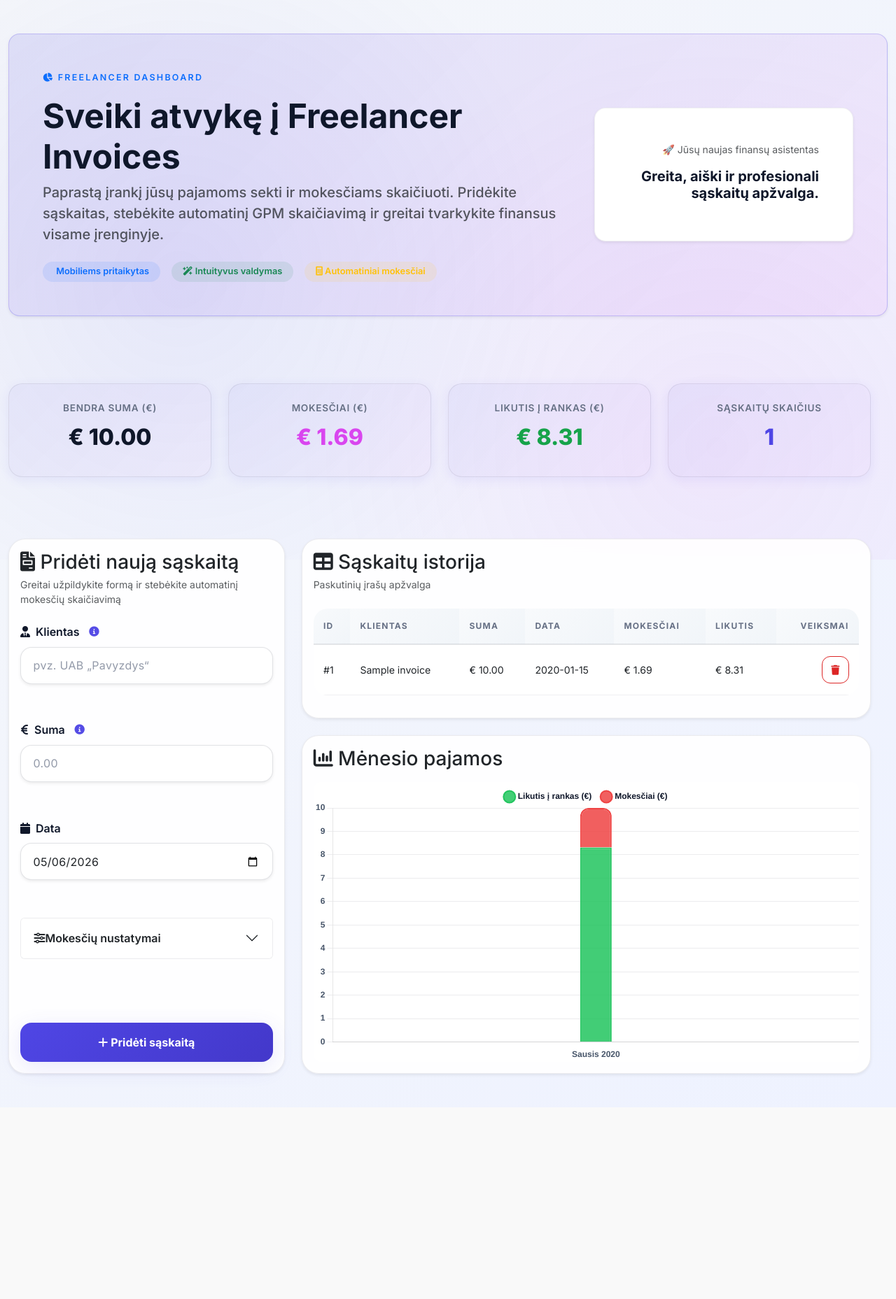
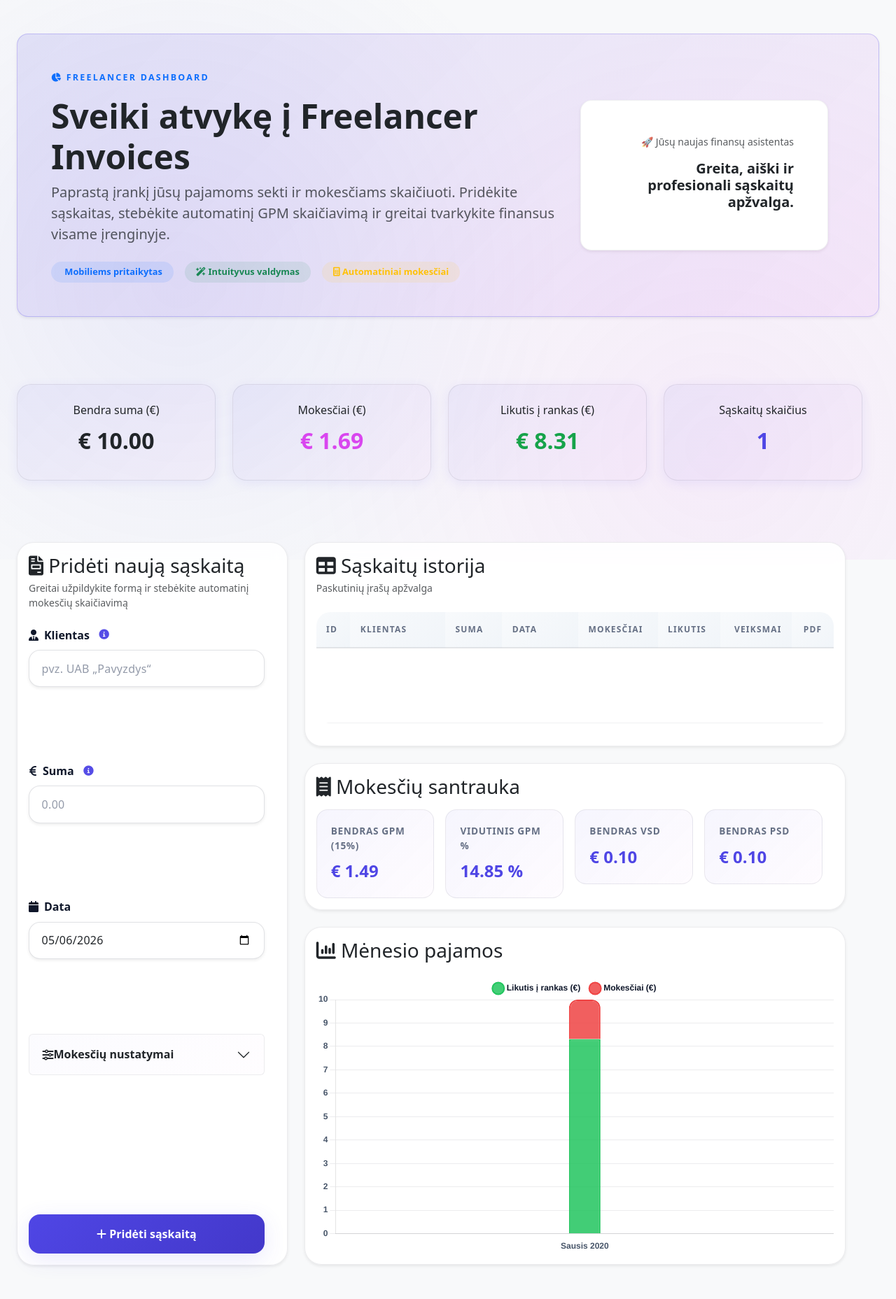
Before and after one commit to db290121-coder/websaito-kurimas, a Flask app: page / in a window 1280 px wide. Shown: the whole page at 70% size. Before the commit the page ends 1542 px from the top, so only its background shows below. Run offline with Flask 3, Linux system fonts and the light colour scheme; tables that the repository leaves empty hold one stand-in row (values such as "Sample post"); some libraries are stand-ins or nearby versions.

Commit message:
fixed the invoice database and updated the offers, styles, and scripts

```diff
--- a/pasiulymai.txt
+++ b/pasiulymai.txt
@@ -10,3 +10,5 @@ Lentelė: table-responsive-lg užtikrina, kad tik mobiliame būtų responsive, o
 Chart: Tvirtas height: 350px ir position: relative užtikrina stabilumą.
 
 Mobile: Pridėta white-space: nowrap lentelės ląstelėms ir margin-bottom statistikos kortelėms.
+
+pkill -f "python app.py" || true
--- a/static/script.js
+++ b/static/script.js
@@ -1,4 +1,6 @@
 let incomeChart;
+const STORAGE_KEY = 'invoices_cache';
+const STORAGE_TIMESTAMP = 'invoices_timestamp';
 
 document.addEventListener('DOMContentLoaded', function() {
     // Initialize tooltips
@@ -19,7 +21,19 @@ document.addEventListener('DOMContentLoaded', function() {
 
     // Load initial data
     refreshDashboard();
+
+    // Setup tooltips
+    setupTooltips();
 });
+
+function setupTooltips() {
+    const tooltips = document.querySelectorAll('[data-bs-toggle="tooltip"]');
+    tooltips.forEach(el => {
+        if (!bootstrap.Tooltip.getInstance(el)) {
+            new bootstrap.Tooltip(el);
+        }
+    });
+}
 
 function showToast(message, type = 'success', duration = 3000) {
     const container = document.getElementById('toastContainer');
@@ -82,6 +96,25 @@ function normalizeInvoice(invoice) {
     };
 }
 
+function saveToLocalStorage(invoices) {
+    try {
+        localStorage.setItem(STORAGE_KEY, JSON.stringify(invoices));
+        localStorage.setItem(STORAGE_TIMESTAMP, new Date().toISOString());
+    } catch (e) {
+        console.warn('localStorage save failed:', e);
+    }
+}
+
+function getFromLocalStorage() {
+    try {
+        const data = localStorage.getItem(STORAGE_KEY);
+        return data ? JSON.parse(data) : null;
+    } catch (e) {
+        console.warn('localStorage read failed:', e);
+        return null;
+    }
+}
+
 function updateStatistics(invoices) {
     if (!invoices.length) {
         document.getElementById('statsContainer').style.display = 'none';
@@ -106,32 +139,122 @@ function updateStatistics(invoices) {
     document.getElementById('totalCount').textContent = invoices.length;
 }
 
+function updateSummary(invoices) {
+    if (!invoices.length) {
+        document.getElementById('summaryCard').style.display = 'none';
+        return;
+    }
+
+    document.getElementById('summaryCard').style.display = 'block';
+
+    let totalGPM = 0;
+    let totalVSD = 0;
+    let totalPSD = 0;
+    let totalAmount = 0;
+
+    invoices.forEach(invoice => {
+        totalGPM += invoice.calculated_gpm;
+        totalVSD += invoice.calculated_vsd;
+        totalPSD += invoice.calculated_psd;
+        totalAmount += invoice.amount;
+    });
+
+    const avgGPMPercent = totalAmount > 0 ? ((totalGPM / totalAmount) * 100) : 0;
+
+    document.getElementById('summaryGPM').textContent = '€ ' + totalGPM.toFixed(2);
+    document.getElementById('summaryGPMPercent').textContent = avgGPMPercent.toFixed(2) + ' %';
+    document.getElementById('summaryVSD').textContent = '€ ' + totalVSD.toFixed(2);
+    document.getElementById('summaryPSD').textContent = '€ ' + totalPSD.toFixed(2);
+}
+
+function downloadPDF(invoice) {
+    const { jsPDF } = window.jspdf;
+    const doc = new jsPDF();
+
+    // Title
+    doc.setFontSize(20);
+    doc.text('Sąskaita', 20, 20);
+
+    // Details
+    doc.setFontSize(11);
+    let yPos = 40;
+
+    const details = [
+        ['Sąskaitos ID:', `#${invoice.id}`],
+        ['Klientas:', invoice.client_name],
+        ['Data:', invoice.date],
+        ['Suma (Bruto):', `€ ${invoice.amount.toFixed(2)}`],
+        ['Mokesčiai:', `€ ${invoice.calculated_tax.toFixed(2)}`],
+        ['Likutis į rankas:', `€ ${invoice.calculated_net_income.toFixed(2)}`]
+    ];
+
+    details.forEach(([label, value]) => {
+        doc.text(label, 20, yPos);
+        doc.text(value, 100, yPos);
+        yPos += 8;
+    });
+
+    // Breakdown
+    yPos += 10;
+    doc.setFontSize(12);
+    doc.text('Mokesčių skaičiavimai:', 20, yPos);
+
+    yPos += 8;
+    doc.setFontSize(10);
+    const breakdown = [
+        [`GPM (15%):`, `€ ${invoice.calculated_gpm.toFixed(2)}`],
+        [`VSD:`, `€ ${invoice.calculated_vsd.toFixed(2)}`],
+        [`PSD:`, `€ ${invoice.calculated_psd.toFixed(2)}`]
+    ];
+
+    breakdown.forEach(([label, value]) => {
+        doc.text(label, 20, yPos);
+        doc.text(value, 100, yPos);
+        yPos += 8;
+    });
+
+    const filename = `Saskaitа_${invoice.id}_${invoice.date}.pdf`;
+    doc.save(filename);
+    showToast(`📄 PDF sėkmingai atsisiųstas!`, 'success');
+}
+
 function refreshDashboard() {
     return fetch('/api/invoices')
         .then(response => response.json())
         .then(data => {
             const normalizedInvoices = data.map(normalizeInvoice);
+
+            // Save to localStorage
+            saveToLocalStorage(normalizedInvoices);
+
             const tbody = document.querySelector('#invoiceTable tbody');
             tbody.innerHTML = '';
 
             updateStatistics(normalizedInvoices);
+            updateSummary(normalizedInvoices);
 
             if (!normalizedInvoices.length) {
-                tbody.innerHTML = '<tr><td colspan="7" class="text-center text-muted py-4"><i class="fa-solid fa-inbox"></i> Dar nėra įvestų sąskaitų. Pradėkite nuo formos viršuje!</td></tr>';
+                tbody.innerHTML = '<tr><td colspan="8" class="text-center text-muted py-4"><i class="fa-solid fa-inbox"></i> Dar nėra įvestų sąskaitų. Pradėkite nuo formos viršuje!</td></tr>';
             } else {
                 normalizedInvoices.forEach((invoice, index) => {
                     const row = document.createElement('tr');
-                    row.style.animationDelay = `${index * 50}ms`;
+                    row.className = 'fade-in-row';
+                    row.style.animationDelay = `${index * 80}ms`;
                     row.innerHTML = `
-                        <td>#${invoice.id}</td>
+                        <td><strong>#${invoice.id}</strong></td>
                         <td>${invoice.client_name}</td>
-                        <td>€ ${invoice.amount.toFixed(2)}</td>
-                        <td>${invoice.date}</td>
-                        <td>€ ${invoice.calculated_tax.toFixed(2)}</td>
-                        <td>€ ${invoice.calculated_net_income.toFixed(2)}</td>
+                        <td><strong>€ ${invoice.amount.toFixed(2)}</strong></td>
+                        <td>${new Date(invoice.date).toLocaleDateString('lt-LT')}</td>
+                        <td class="tax-highlight">€ ${invoice.calculated_tax.toFixed(2)}</td>
+                        <td class="net-highlight">€ ${invoice.calculated_net_income.toFixed(2)}</td>
                         <td class="text-end">
                             <button type="button" class="btn btn-sm btn-outline-danger delete-btn" data-id="${invoice.id}" title="Ištrinti sąskaitą">
                                 <i class="fa-solid fa-trash"></i>
+                            </button>
+                        </td>
+                        <td class="text-center">
+                            <button type="button" class="btn btn-sm btn-outline-primary download-pdf-btn" data-invoice='${JSON.stringify(invoice).replace(/'/g, "&apos;")}' title="Atsisiųsti PDF">
+                                <i class="fa-solid fa-file-pdf"></i>
                             </button>
                         </td>
                     `;
@@ -145,7 +268,15 @@ function refreshDashboard() {
                 });
             });
 
+            document.querySelectorAll('.download-pdf-btn').forEach(button => {
+                button.addEventListener('click', function() {
+                    const invoice = JSON.parse(this.getAttribute('data-invoice'));
+                    downloadPDF(invoice);
+                });
+            });
+
             renderInvoiceChart(normalizedInvoices);
+            setupTooltips();
         })
         .catch(error => {
             console.error('Error loading invoices:', error);
--- a/static/style.css
+++ b/static/style.css
@@ -20,13 +20,21 @@
     transition: var(--transition);
 }
 
-body {
-    font-family: 'Inter', system-ui, -apple-system, BlinkMacSystemFont, 'Segoe UI', sans-serif;
-    background: var(--bg);
-    color: var(--text);
-    margin: 0;
-    min-height: 100vh;
-    position: relative;
+html {
+    scroll-behavior: smooth;
+}
+
+/* Main container centering */
+main {
+    margin: 0 auto;
+    display: flex;
+    flex-direction: column;
+    align-items: center;
+    width: 100%;
+}
+
+.row {
+    width: 100%;
 }
 
 /* Premium gradient background */
@@ -304,16 +348,18 @@ body::before {
     padding: 1.15rem;
     border-radius: 1rem;
     transition: var(--transition);
+    background: linear-gradient(135deg, rgba(79, 70, 229, 0.02) 0%, rgba(217, 70, 239, 0.01) 100%);
 }
 
 .accordion-button:not(.collapsed) {
-    background: rgba(79, 70, 229, 0.08);
+    background: rgba(79, 70, 229, 0.1);
     box-shadow: none;
     color: var(--primary);
+    border-bottom: 2px solid rgba(79, 70, 229, 0.2);
 }
 
 .accordion-button:focus {
-    box-shadow: var(--shadow-sm);
+    box-shadow: 0 0 0 3px rgba(79, 70, 229, 0.15);
     border-color: var(--primary);
 }
 
@@ -332,12 +378,45 @@ body::before {
     box-shadow: var(--shadow-sm);
     text-align: center;
     animation: slideIn 0.6s cubic-bezier(0.4, 0, 0.2, 1);
+    transition: all 0.3s cubic-bezier(0.4, 0, 0.2, 1);
 }
 
 .stat-card:hover {
     box-shadow: var(--shadow-md);
+    transform: translateY(-6px);
+    border-color: rgba(79, 70, 229, 0.2);
+    background: linear-gradient(135deg, rgba(79, 70, 229, 0.12) 0%, rgba(217, 70, 239, 0.08) 100%);
+}
+
+.summary-item {
+    background: linear-gradient(135deg, rgba(79, 70, 229, 0.05) 0%, rgba(217, 70, 239, 0.02) 100%);
+    border: 1.5px solid var(--border);
+    border-radius: 1rem;
+    padding: 1.25rem;
+    transition: all 0.3s cubic-bezier(0.4, 0, 0.2, 1);
+    display: flex;
+    flex-direction: column;
+    gap: 0.5rem;
+}
+
+.summary-item:hover {
+    box-shadow: var(--shadow-md);
     transform: translateY(-4px);
     border-color: rgba(79, 70, 229, 0.2);
+}
+
+.summary-label {
+    color: var(--muted);
+    font-size: 0.85rem;
+    font-weight: 600;
+    text-transform: uppercase;
+    letter-spacing: 0.05em;
+}
+
+.summary-value {
+    color: var(--primary);
+    font-size: 1.5rem;
+    font-weight: 800;
 }
 
 .stat-value {
@@ -346,12 +425,12 @@ body::before {
     margin: 0.5rem 0;
 }
 
-.stat-label {
-    color: var(--muted);
-    font-size: 0.85rem;
-    font-weight: 600;
-    text-transform: uppercase;
-    letter-spacing: 0.05em;
+/* Statistics container */
+#statsContainer {
+    display: grid;
+    grid-template-columns: repeat(auto-fit, minmax(250px, 1fr));
+    gap: 1.5rem;
+    width: 100%;
 }
 
 /* Statistics container - horizontal layout */
--- a/templates/index.html
+++ b/templates/index.html
@@ -118,11 +118,11 @@
                                                     </div>
                                                     <div class="col-6">
                                                         <label class="form-label small">VSD (%)</label>
-                                                        <input type="number" id="vsdPercent" class="form-control form-control-sm" value="9">
+                                                        <input type="number" id="vsdPercent" class="form-control form-control-sm" value="9" min="0" step="0.01">
                                                     </div>
                                                     <div class="col-6">
                                                         <label class="form-label small">PSD (%)</label>
-                                                        <input type="number" id="psdPercent" class="form-control form-control-sm" value="6.98">
+                                                        <input type="number" id="psdPercent" class="form-control form-control-sm" value="6.98" min="0" step="0.01">
                                                     </div>
                                                 </div>
                                             </div>
@@ -161,10 +161,45 @@
                                                 <th class="tax-col">Mokesčiai</th>
                                                 <th class="net-col">Likutis</th>
                                                 <th class="text-end">Veiksmai</th>
+                                                <th class="text-center" style="width: 60px;">PDF</th>
                                             </tr>
                                         </thead>
                                         <tbody></tbody>
                                     </table>
+                                </div>
+                            </div>
+                        </section>
+                    </div>
+                    <!-- Santrauka -->
+                    <div class="col-12">
+                        <section class="card dashboard-card shadow-sm" id="summaryCard" style="display: none;">
+                            <div class="card-body">
+                                <h3 class="card-title mb-3"><i class="fa-solid fa-receipt"></i> Mokesčių santrauka</h3>
+                                <div class="row g-3">
+                                    <div class="col-md-3">
+                                        <div class="summary-item">
+                                            <span class="summary-label">Bendras GPM (15%)</span>
+                                            <span class="summary-value" id="summaryGPM">€ 0.00</span>
+                                        </div>
+                                    </div>
+                                    <div class="col-md-3">
+                                        <div class="summary-item">
+                                            <span class="summary-label">Vidutinis GPM %</span>
+                                            <span class="summary-value" id="summaryGPMPercent">0 %</span>
+                                        </div>
+                                    </div>
+                                    <div class="col-md-3">
+                                        <div class="summary-item">
+                                            <span class="summary-label">Bendras VSD</span>
+                                            <span class="summary-value" id="summaryVSD">€ 0.00</span>
+                                        </div>
+                                    </div>
+                                    <div class="col-md-3">
+                                        <div class="summary-item">
+                                            <span class="summary-label">Bendras PSD</span>
+                                            <span class="summary-value" id="summaryPSD">€ 0.00</span>
+                                        </div>
+                                    </div>
                                 </div>
                             </div>
                         </section>
@@ -187,6 +222,9 @@
 
     <script src="https://cdn.jsdelivr.net/npm/bootstrap@5.3.0/dist/js/bootstrap.bundle.min.js"></script>
     <script src="https://cdn.jsdelivr.net/npm/chart.js"></script>
+    <script src="https://cdnjs.cloudflare.com/ajax/libs/html2pdf.js/0.10.1/html2pdf.bundle.min.js"></script>
+    <script src="https://cdnjs.cloudflare.com/ajax/libs/jspdf/2.5.1/jspdf.umd.min.js"></script>
+    <script src="https://cdnjs.cloudflare.com/ajax/libs/html2canvas/1.4.1/html2canvas.min.js"></script>
     <script src="{{ url_for('static', filename='script.js') }}"></script>
 </body>
 </html>
```
Also changed, not shown: other parts of static/style.css (+48 -12 lines), invoices.db.
